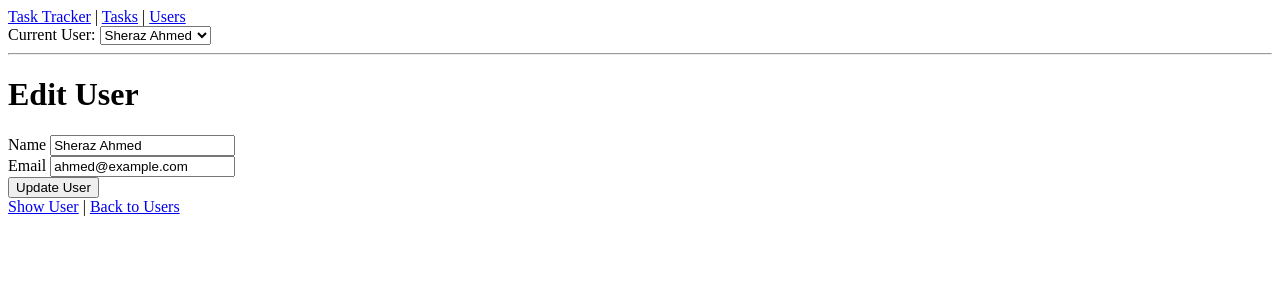
After one commit to ahmedtsheraz/Task-Tracker, a Rails app: page /users/1/edit in a window 1280 px wide. The commit adds this page. Shown: the top 300 px of the page. Run offline with Rails 7, Linux system fonts and the light colour scheme; style sheets or scripts are compiled from the project's sources.

Commit message:
Add user CRUD and current user switching

```diff
--- a/app/controllers/application_controller.rb
+++ b/app/controllers/application_controller.rb
@@ -1,2 +1,7 @@
 class ApplicationController < ActionController::Base
+  helper_method :current_user
+
+  def current_user
+    @current_user ||= User.find_by(id: session[:current_user_id]) || User.first
+  end
 end
--- a/app/controllers/comments_controller.rb
+++ b/app/controllers/comments_controller.rb
@@ -2,13 +2,13 @@ class CommentsController < ApplicationController
   def create
     @task = Task.find(params[:task_id])
     @comment = @task.comments.new(comment_params)
-    @comment.user = User.find(params[:comment][:user_id])
+    @comment.user = current_user
 
     if @comment.save
       redirect_to @task
     else
       @comments = @task.comments.where.not(id: nil).includes(:user).to_a
-      @users = User.all
+      # @users = User.all
       render "tasks/show"
     end
   end
--- a/app/controllers/tasks_controller.rb
+++ b/app/controllers/tasks_controller.rb
@@ -17,7 +17,8 @@ class TasksController < ApplicationController
 
   def create
     @task = Task.new(task_params)
-    @task.user = User.first
+    # @task.user = User.first
+    @task.user = current_user
 
     if @task.save
       redirect_to @task
--- /dev/null
+++ b/app/controllers/users_controller.rb
@@ -0,0 +1,64 @@
+class UsersController < ApplicationController
+  def index
+    @users = User.all
+  end
+
+  def show
+    @user = User.find(params[:id])
+  end
+
+  def new
+    @user = User.new
+  end
+
+  def create
+    @user = User.new(user_params)
+
+    if @user.save
+      redirect_to @user
+    else
+      render :new
+    end
+  end
+
+  def edit
+    @user = User.find(params[:id])
+  end
+
+  def update
+    @user = User.find(params[:id])
+
+    if @user.update(user_params)
+      redirect_to @user
+    else
+      render :edit
+    end
+  end
+
+  def destroy
+    @user = User.find(params[:id])
+    @user.destroy
+
+    redirect_to users_path
+  end
+
+  # for switching between users
+  def switch
+    user = User.find(params[:user_id])
+    session[:current_user_id] = user.id
+
+    redirect_back fallback_location: users_path
+  end
+
+  # for displaying specific user tasks
+  def tasks
+    @user = User.find(params[:id])
+    @tasks = @user.tasks
+  end
+
+  private
+
+  def user_params
+    params.require(:user).permit(:name, :email)
+  end
+end
--- /dev/null
+++ b/app/views/layouts/_navigation.html.erb
@@ -0,0 +1,17 @@
+<nav>
+  <%= link_to "Task Tracker", tasks_path %> |
+  <%= link_to "Tasks", tasks_path %> |
+  <%= link_to "Users", users_path %>
+
+  <% if User.exists? %>
+    <%= form_with url: switch_users_path, method: :post, local: true do %>
+      <%= label_tag :user_id, "Current User:" %>
+
+      <%= select_tag :user_id,
+          options_from_collection_for_select(User.all, :id, :name, current_user&.id),
+          onchange: "this.form.submit();" %>
+    <% end %>
+  <% end %>
+</nav>
+
+<hr>
--- a/app/views/layouts/application.html.erb
+++ b/app/views/layouts/application.html.erb
@@ -10,6 +10,8 @@
   </head>
 
   <body>
+    <%= render "layouts/navigation" %>
+
     <%= yield %>
   </body>
 </html>
--- a/app/views/tasks/show.html.erb
+++ b/app/views/tasks/show.html.erb
@@ -54,11 +54,6 @@
   </div>
 
   <div>
-    <%= form.label :user_id, "Comment as" %>
-    <%= form.collection_select :user_id, @users, :id, :name %>
-  </div>
-
-  <div>
     <%= form.submit "Add Comment" %>
   </div>
 <% end %>
--- /dev/null
+++ b/app/views/users/_form.html.erb
@@ -0,0 +1,27 @@
+<%= form_with model: @user, local: true do |form| %>
+  <% if @user.errors.any? %>
+    <div>
+      <h2><%= pluralize(@user.errors.count, "error") %> prevented this user from being saved:</h2>
+
+      <ul>
+        <% @user.errors.full_messages.each do |message| %>
+          <li><%= message %></li>
+        <% end %>
+      </ul>
+    </div>
+  <% end %>
+
+  <div>
+    <%= form.label :name %>
+    <%= form.text_field :name %>
+  </div>
+
+  <div>
+    <%= form.label :email %>
+    <%= form.email_field :email %>
+  </div>
+
+  <div>
+    <%= form.submit %>
+  </div>
+<% end %>
--- /dev/null
+++ b/app/views/users/edit.html.erb
@@ -0,0 +1,6 @@
+<h1>Edit User</h1>
+
+<%= render "form" %>
+
+<%= link_to "Show User", @user %> |
+<%= link_to "Back to Users", users_path %>
--- /dev/null
+++ b/app/views/users/new.html.erb
@@ -0,0 +1,5 @@
+<h1>New User</h1>
+
+<%= render "form" %>
+
+<%= link_to "Back to Users", users_path %>
--- a/config/routes.rb
+++ b/config/routes.rb
@@ -3,5 +3,13 @@ Rails.application.routes.draw do
     resources :comments, only: [:create, :edit, :update, :destroy]
   end
 
-  resources :users
+  resources :users do
+    collection do
+      post :switch
+    end
+
+    member do
+      get :tasks
+    end
+  end
 end
```
Also changed, not shown: app/views/users/index.html.erb (added, +25 -0 lines), app/views/users/show.html.erb (added, +29 -0 lines), app/views/users/tasks.html.erb (added, +29 -0 lines), test/controllers/comments_controller_test.rb (+7 -2 lines), test/controllers/tasks_controller_test.rb (+19 -0 lines), test/controllers/users_controller_test.rb (added, +32 -0 lines).
